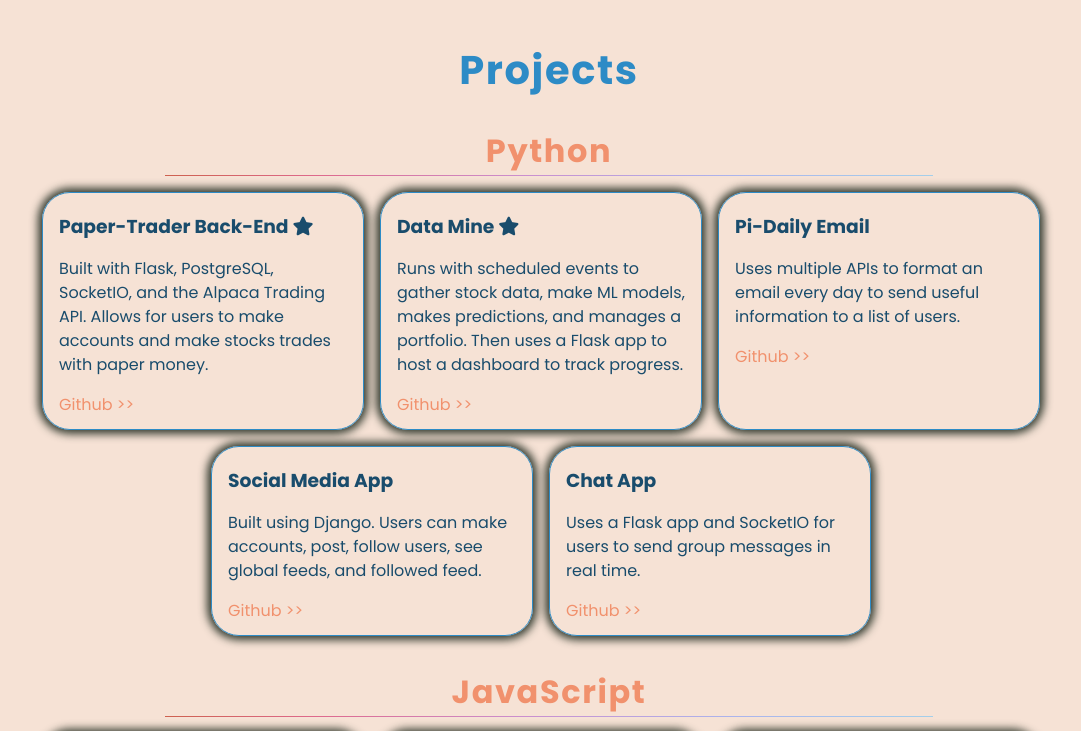
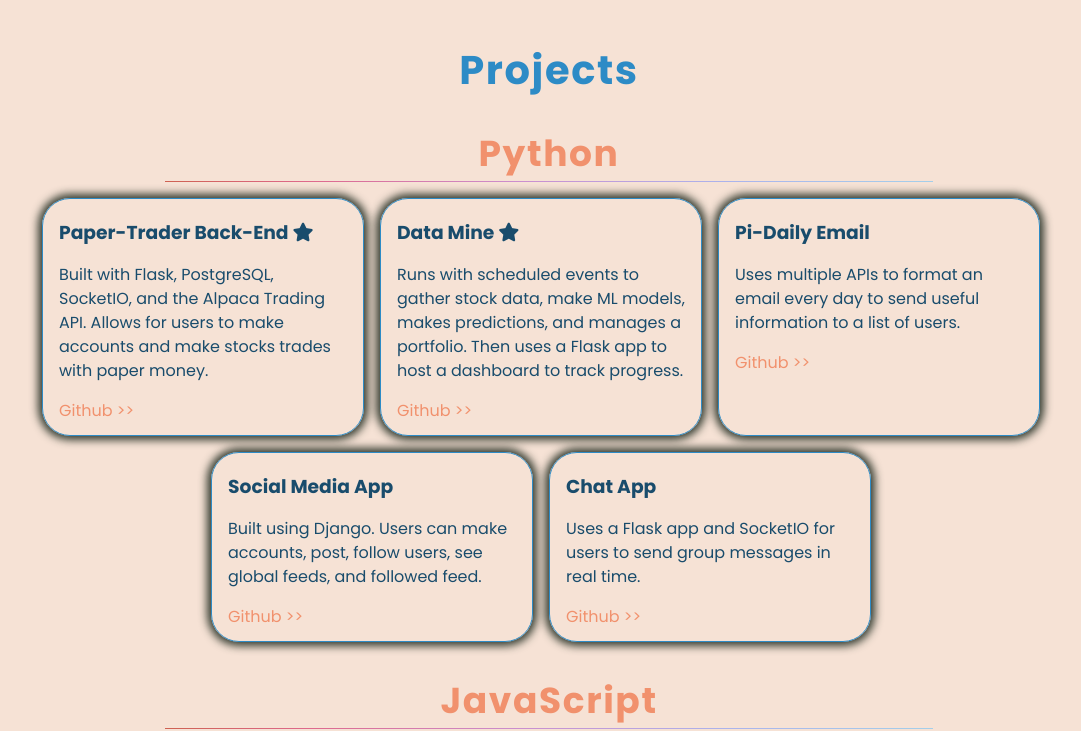
Before and after one commit to rdawson46/vue-portfolio, a Vue app: page / in a window 1280 px wide. Shown: the part 2220-2951 px from the top of the page, without its empty margins (91-1172 px from the left). Built offline with nearby package versions, Linux system fonts and the light colour scheme.

Commit message:
changed h2 font size

```diff
--- a/src/components/Projects.vue
+++ b/src/components/Projects.vue
@@ -173,7 +173,7 @@ h2{
     color: var(--secondary);
     margin: 0 20%;
     padding: 0;
-    font-size: 2rem;
+    font-size: 2.25rem;
     border-bottom: 0.1rem solid;
     border-image: linear-gradient(139deg, #c75e38, #de698c, #cb8ece,
         #abb3ec, #a4cfea) 1;
```
